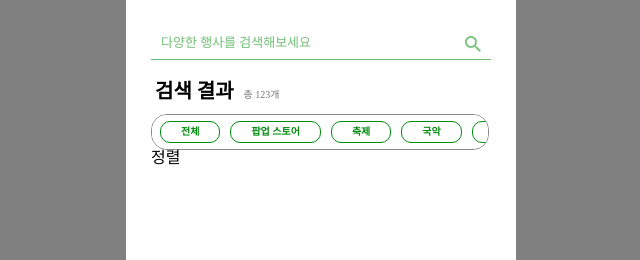
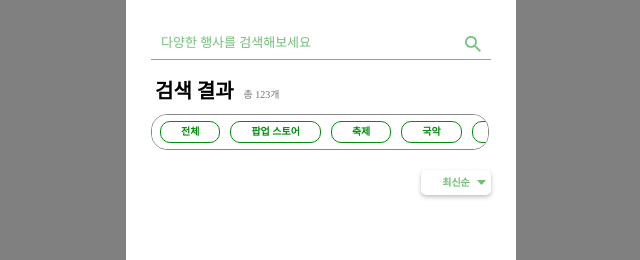
Before and after one commit to okiidokim/FrontEnd, a React (Vite) app in the folder catch-culture-frontend/: page /search in a window 1280 px wide. Shown: the top 260 px of the page, without its empty margins (319-959 px from the left). Built offline with nearby package versions, Linux system fonts and the light colour scheme; a web font is replaced by a local one.

Commit message:
Feat: 정렬 컴포넌트 구현

```diff
--- a/catch-culture-frontend/src/components/sortSelector/SortSelector.jsx
+++ b/catch-culture-frontend/src/components/sortSelector/SortSelector.jsx
@@ -1,8 +1,62 @@
-import React from 'react';
+import React, { useState } from 'react';
 import * as S from './style';
 
+// 아이콘
+import ToggleIcon from '../../assets/images/sort/toggle.png';
+
 function SortSelector(props) {
-  return <>정렬</>;
+  const options = [
+    { value: 1, label: '최신순' },
+    { value: 2, label: '조회순' },
+    { value: 3, label: '좋아요순' },
+  ];
+  const [isShow, setIsShow] = useState(false);
+  const [selectedSort, setSelectedSort] = useState(0);
+  const handleClickToggle = () => {
+    setIsShow(!isShow);
+  };
+
+  const handleSortSelected = index => {
+    setSelectedSort(index);
+    setIsShow(false);
+  };
+
+  return (
+    <>
+      <S.SortSelectorWrapper>
+        <S.SortSelectorSelectedItem onClick={handleClickToggle}>
+          <S.ToggleIcon
+            src={ToggleIcon}
+            alt="토글 아이콘"
+            rotate={isShow ? '180deg' : '0deg'}
+          />
+          <S.SortSelectorSelectedItemTitle>
+            {options[selectedSort].label}
+          </S.SortSelectorSelectedItemTitle>
+        </S.SortSelectorSelectedItem>
+
+        {isShow && (
+          <>
+            {options.map((option, index) => {
+              if (index !== selectedSort) {
+                return (
+                  <S.SortSelectorSelectedItem
+                    key={option.value}
+                    onClick={() => handleSortSelected(index)}
+                  >
+                    <S.SortSelectorSelectedItemTitle>
+                      {option.label}
+                    </S.SortSelectorSelectedItemTitle>
+                  </S.SortSelectorSelectedItem>
+                );
+              }
+              return null; // 선택된 항목은 드롭다운 목록에 표시하지 않음
+            })}
+          </>
+        )}
+      </S.SortSelectorWrapper>
+    </>
+  );
 }
 
 export default SortSelector;
--- a/catch-culture-frontend/src/components/sortSelector/style.jsx
+++ b/catch-culture-frontend/src/components/sortSelector/style.jsx
@@ -1,3 +1,47 @@
 import { styled } from 'styled-components';
 
-export const CategoryItem = styled.div``;
+export const SortSelectorWrapper = styled.div``;
+
+export const SortSelectorSelectedItem = styled.div`
+  position: relative;
+  display: flex;
+  justify-content: center;
+  align-items: center;
+  color: #71be77;
+  font-size: 10px;
+  font-weight: 700;
+
+  width: 70px;
+  height: 25px;
+  background-color: #fff;
+  border-radius: 5px;
+  box-shadow: 0px 2px 4px rgba(0, 0, 0, 0.25);
+  cursor: pointer;
+`;
+
+export const SortSelectorItem = styled.div`
+  display: flex;
+  justify-content: flex-end;
+  align-items: center;
+  color: #71be77;
+  font-size: 10px;
+  font-weight: 700;
+
+  height: 21px;
+  background-color: #fff;
+  border-radius: 5px;
+  box-shadow: 0px 2px 4px rgba(0, 0, 0, 0.25);
+  cursor: pointer;
+  text-align: end;
+`;
+
+export const ToggleIcon = styled.img`
+  position: absolute;
+  right: 1px;
+  width: 9px;
+  height: 5px;
+  margin-right: 4px;
+  transform: rotate(${props => props.rotate});
+`;
+
+export const SortSelectorSelectedItemTitle = styled.div``;
--- a/catch-culture-frontend/src/pages/search/Search.jsx
+++ b/catch-culture-frontend/src/pages/search/Search.jsx
@@ -37,7 +37,9 @@ function Search() {
         />
 
         {/* 정렬 선택 */}
-        <SortSelector />
+        <S.SortSelectorWrapper>
+          <SortSelector />
+        </S.SortSelectorWrapper>
       </S.SearchWrapper>
     </>
   );
--- a/catch-culture-frontend/src/pages/search/style.jsx
+++ b/catch-culture-frontend/src/pages/search/style.jsx
@@ -30,3 +30,9 @@ export const SearchHeaderResultCnt = styled.div`
   line-height: normal;
   margin-left: 10px;
 `;
+
+export const SortSelectorWrapper = styled.div`
+  display: flex;
+  justify-content: flex-end;
+  margin-top: 20px;
+`;
```
Also changed, not shown: catch-culture-frontend/src/assets/images/sort/toggle.png (added).
